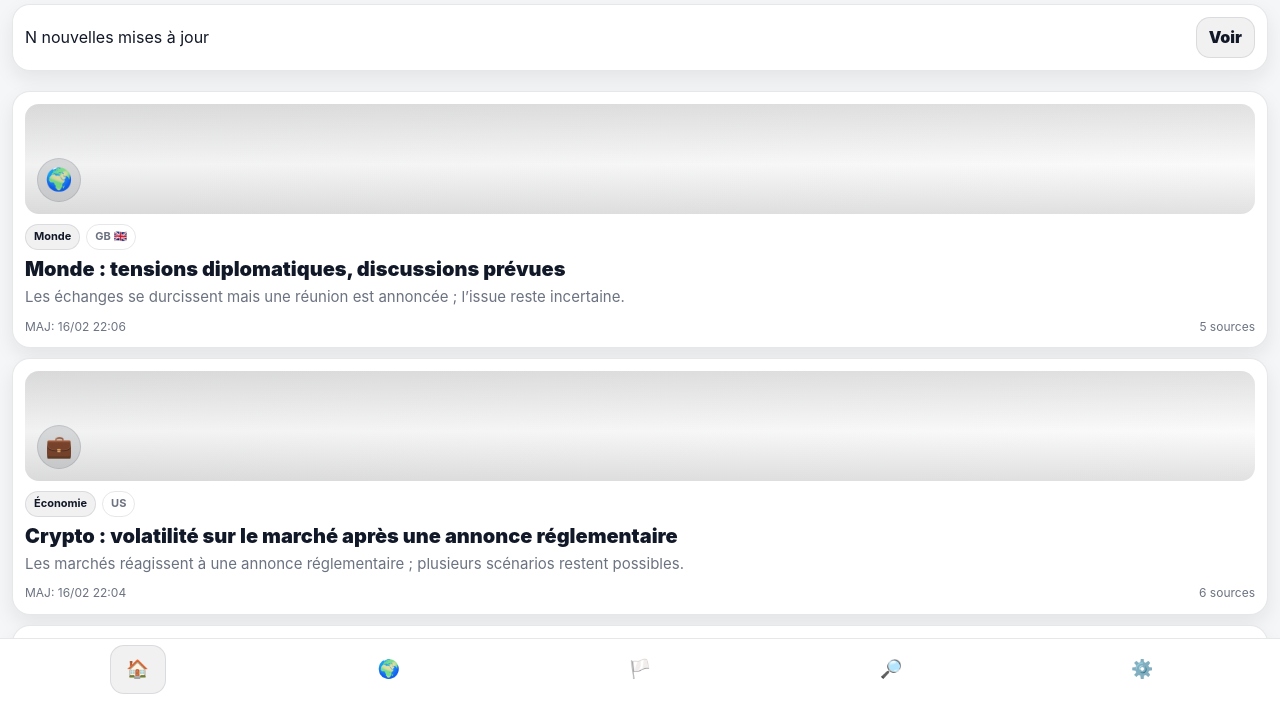
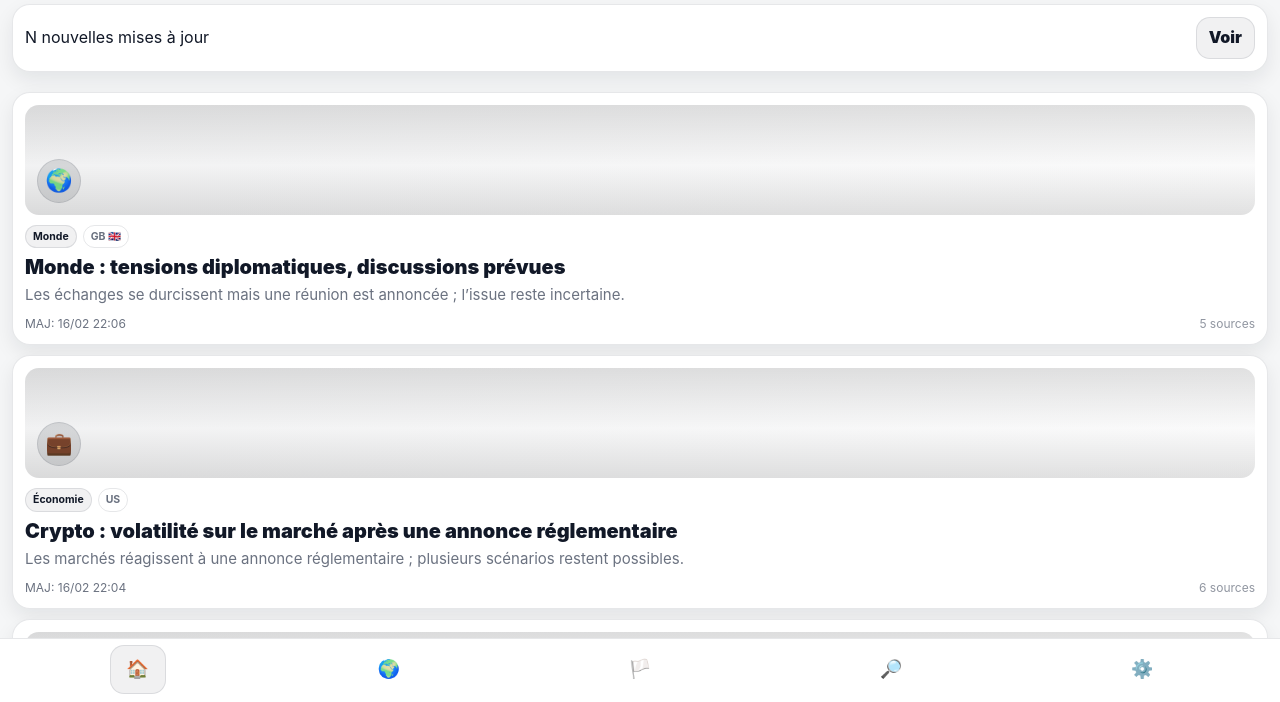
Before and after one commit to Keryas777/flash-info, a plain HTML site: page index.html in a window 1280 px wide. Shown: the part 98-800 px from the top of the page. Drawn offline with Linux system fonts and the light colour scheme.

Commit message:
Update styles.css

```diff
--- a/styles.css
+++ b/styles.css
@@ -3,7 +3,7 @@
    - Auto light/dark (iOS + Android)
    - Premium header (glass)
    - Card media supports image + fallback emoji
-   - Simplified badges
+   - Simplified badges (smaller)
    ========================= */
 
 :root{
@@ -84,7 +84,7 @@ html, body{
   margin: 0;
   background: var(--bg);
   color: var(--text);
-  overflow: hidden; /* no global scroll */
+  overflow: hidden;
   font-family: -apple-system, BlinkMacSystemFont, "Segoe UI", Roboto, Arial, sans-serif;
   -webkit-text-size-adjust: 100%;
 }
@@ -245,7 +245,7 @@ a, button { -webkit-tap-highlight-color: transparent; }
   box-shadow: var(--shadowCard);
 }
 
-/* Media: image or fallback */
+/* Media */
 .card-media{
   height: 110px;
   border-radius: var(--r-sm);
@@ -314,15 +314,15 @@ a, button { -webkit-tap-highlight-color: transparent; }
   align-items:center;
 }
 
-/* Simplified badges */
+/* Simplified badges — PATCH 1 */
 .badge{
-  font-size: 11px;
-  padding: 4px 8px;
+  font-size: 10.5px;
+  padding: 3px 7px;
   border-radius: 999px;
   border: 1px solid var(--line);
   background: transparent;
   color: var(--muted);
-  font-weight: 750;
+  font-weight: 700;
 }
 .badge.accent{
   background: var(--accentSoft);
@@ -352,6 +352,11 @@ body{
   justify-content:space-between;
   color: var(--muted);
   font-size: var(--fs-meta);
+}
+
+/* “sources” more discreet — PATCH 2 */
+.card-meta span:last-child{
+  opacity: 0.75;
 }
 
 /* Overlay + Flash panel */
```
